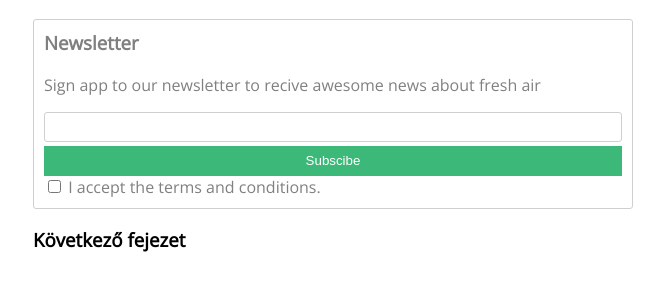
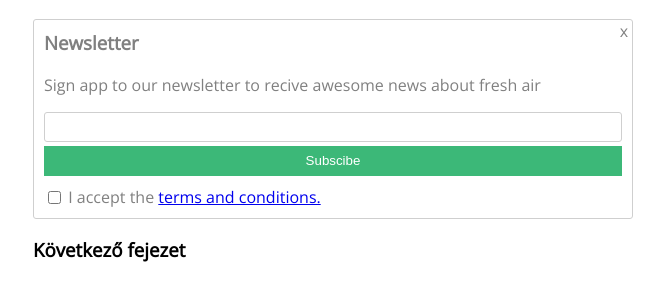
Before and after one commit to Sancy1021/Gyakorlas_IKT-Projekt_10.e, a plain HTML site: page index.html in a window 1280 px wide. Shown: the part 67-368 px from the top of the page, without its empty margins (307-971 px from the left). Drawn offline with nearby package versions, Linux system fonts and the light colour scheme.

Commit message:
Add files via upload

```diff
--- a/index.html
+++ b/index.html
@@ -20,8 +20,11 @@
           <input type="text" id="email">
           <button type="Submit">Subscibe</button>
           <input type="checkbox" id="terms">
-          <label for="terms">I accept the terms and conditions.</label>
+          <label for="terms">I accept the <a href="http://" target="_blank">terms and conditions.</a></label>
         </form>
+        <div id="closex">
+            x
+        </div>
         </div>
         <h3>Következő fejezet</h3>
     </div>
--- a/style.css
+++ b/style.css
@@ -12,6 +12,8 @@
     border: solid thin #cfcfcf;
     border-radius: 3px;
     padding:10px;
+    position: relative;
+    padding-bottom: 10px;
 }
 .newsletter button {
     background-color: #3cb878;
@@ -20,6 +22,7 @@
     display: block;
     width: 100%;
     height: 30px;
+    margin-bottom: 10px;
 }
 .newsletter input#email {
     display: block;
@@ -36,3 +39,13 @@
 .newsletter h3 {
     margin-top: 0;
 }
+.newsletter #terms {
+    position: relative;
+    top: 1px;
+}
+
+.newsletter  #closex {
+    position: absolute;
+    top: 0;
+    right: 4px;
+}
```
